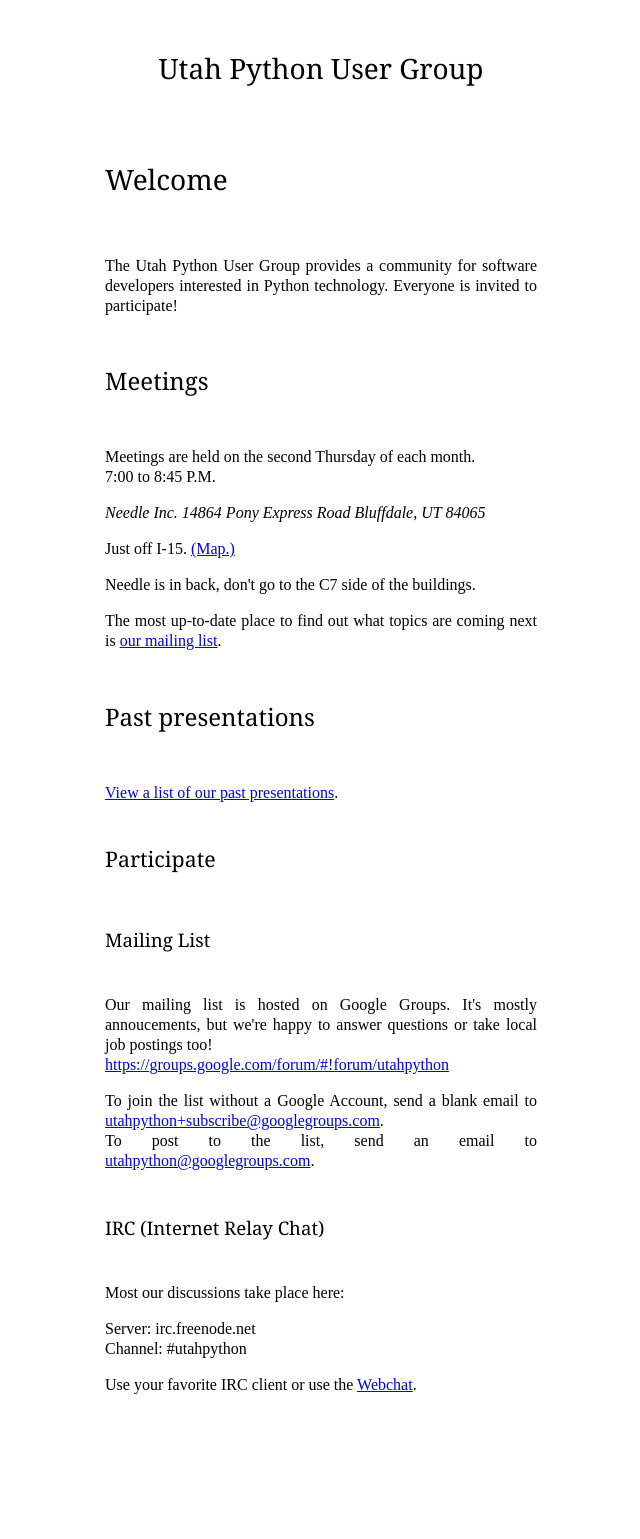
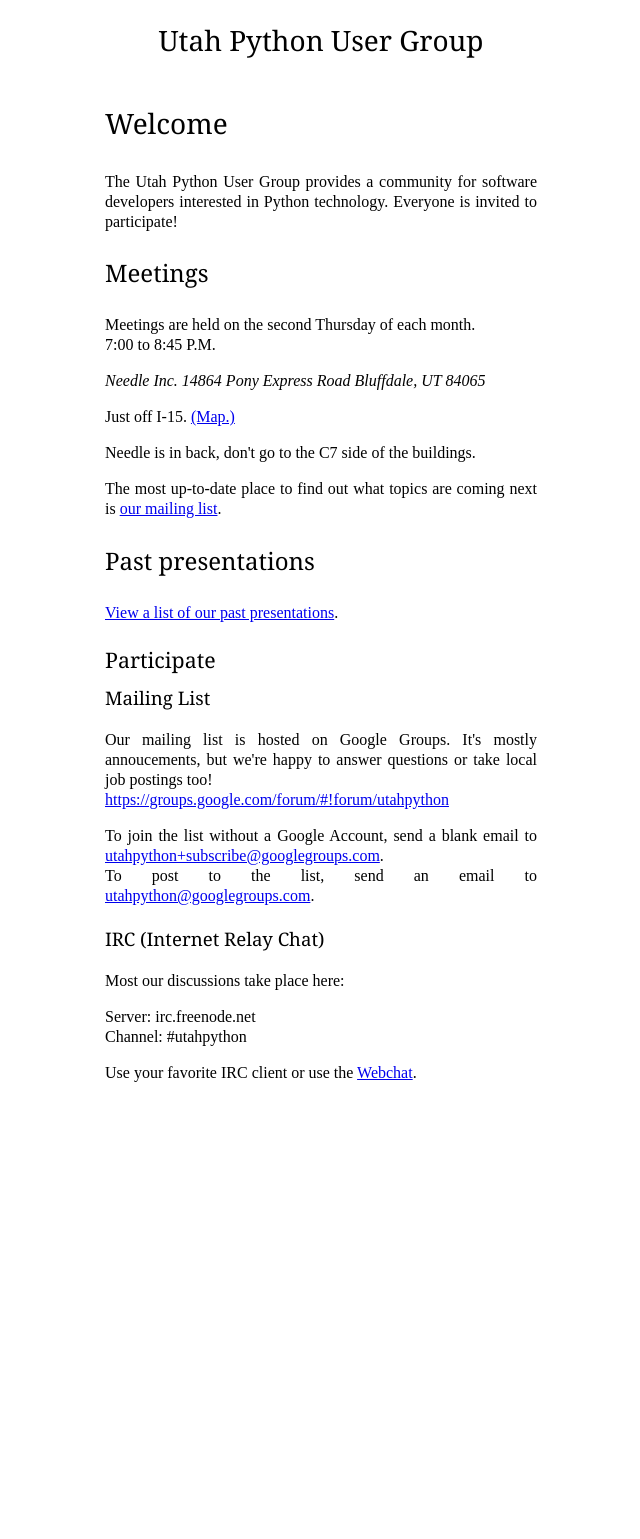
Before and after one commit to utahpython/utahpython.github.com, a Jekyll site: the page built from index.html, in a window 1280 px wide. Shown: the whole page, without its empty margins (283-923 px from the left). Built offline with Jekyll 4.4.1, drawn with Linux system fonts in a browser that asks for light colours; some web fonts are replaced; after the commit the page ends 1227 px from its top, so only the background shows below that.

Commit message:
clean up css and add a .gitignore

```diff
--- a/static/css/base.css
+++ b/static/css/base.css
@@ -15,7 +15,7 @@ body {
     margin: 0 9em 0 4.5em; }
 
 .header h1 {
-    padding:1.51786em 0 0; }
+    padding:0.51786em 0 0; }
 
 .header a {
     color: #000; text-decoration: none; }
@@ -28,10 +28,10 @@ h1, h2, h3, h4 {
     font-family: georgia; font-weight: normal;
     margin-top: 0; margin-bottom: 0; }
 
-h1 { font-size:1.75em; padding:1.51786em 0; }
-h2 { font-size:1.5em; padding:1.45833em 0; }
-h3 { font-size:1.33333em; padding:1.25em 0; }
-h4 { font-size:1.16667em; padding:1.51786em 0; }
+h1 { font-size:1.75em; padding:0.51786em 0; }
+h2 { font-size:1.5em; padding:0.45833em 0; }
+h3 { font-size:1.33333em; padding:0.35em 0; }
+h4 { font-size:1.16667em; padding:0.26em 0; }
 
 
 /*
```
Also changed, not shown: 1 other file.
